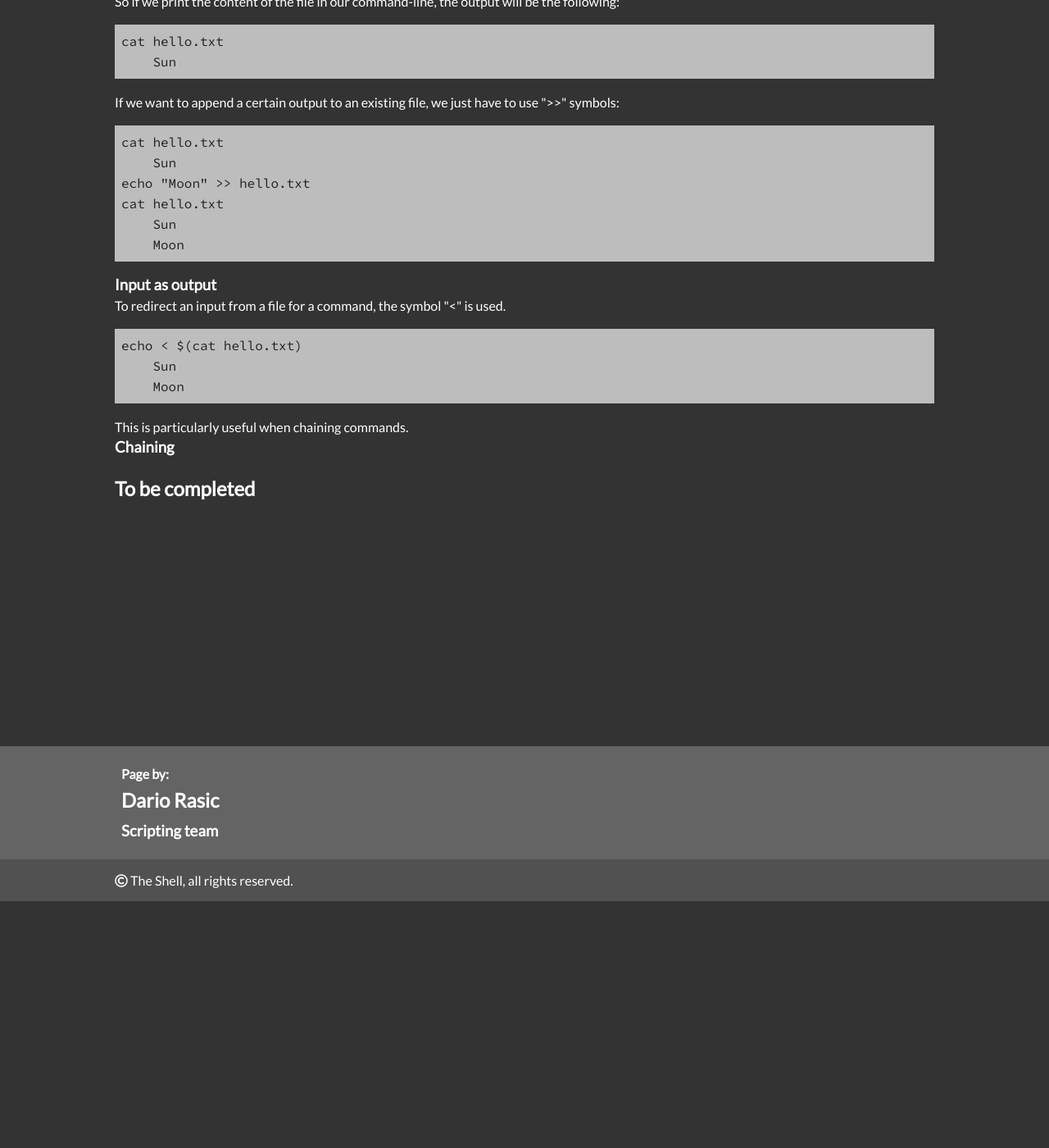
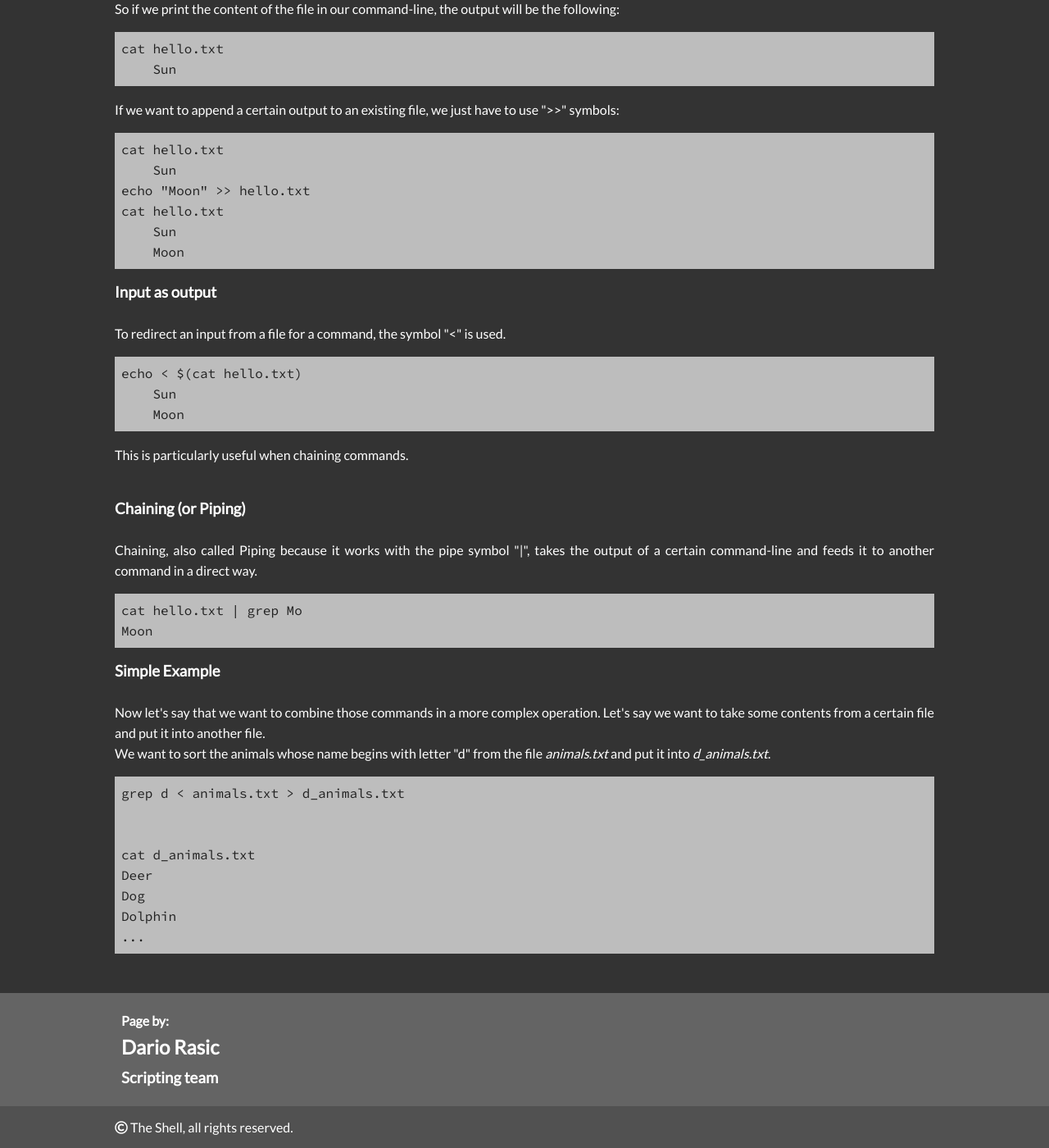
Before and after one commit to bvlj/usi_sa1_theshell_ch, a Jekyll site: the page built from site/pages/scripts/redirection.html, in a window 1280 px wide and 1400 px high, scrolled down 301 px. Shown: the whole window at 82% size. Built offline with Jekyll 4.4.1, drawn with Linux system fonts in a browser that asks for light colours; nearby versions of some CDN libraries; comment, search, counter and statistics services are not loaded.

Commit message:
finished the redirection file, with piping and example
git-svn-id: svn+ssh://atelier.inf.usi.ch/home/bevilj/group-1@154 a672b425-5310-4d7a-af5c-997e18724b81

```diff
--- a/site/pages/scripts/redirection.html
+++ b/site/pages/scripts/redirection.html
@@ -7,9 +7,10 @@ author: Dario Rasic
 title: Redirection
 ---
 <p>
+
 <h3>Output as input</h3>
-
-<p>To redirect a certain output of the command-line we have to use the symbol "&gt;".<br>
+<br>
+To redirect a certain output of the command-line we have to use the symbol "&gt;".<br>
 
 In this case, we will use a file named <i>hello.txt</i>, in which we want to insert
 a certain output ("Sun" in this case):<br>
@@ -26,7 +27,7 @@ cat hello.txt
 </pre>
 
 If we want to append a certain output to an existing file,
-we just have to use "&gt;&gt;" symbols:</p>
+we just have to use "&gt;&gt;" symbols:
 
 <pre>
 cat hello.txt
@@ -39,7 +40,7 @@ cat hello.txt
 
 <!-- Input redirection text -->
 <h3>Input as output</h3>
-
+<br>
 To redirect an input from a file for a command, the symbol "&lt;" is used.
 
 <pre>
@@ -47,14 +48,34 @@ echo < $(cat hello.txt)
     Sun
     Moon
 </pre>
+<p>This is particularly useful when chaining commands.</p>
+<br>
+<!-- Chaining command text -->
+<h3>Chaining (or Piping)</h3>
+<br>
+Chaining, also called Piping because it works with the pipe symbol "|", takes the output of a certain command-line and feeds it to another command in a direct way.
+<!-- Table for the example of the piping command -->
+<pre>
+cat hello.txt | grep Mo
+Moon
+</pre>
 
-This is particularly useful when chaining commands.
+<!-- A simple example -->
+<h3>Simple Example</h3>
+<br>
+Now let's say that we want to combine those commands in a more complex operation. Let's say we want to take some contents from a certain file and put it into another file.<br>
 
+We want to sort the animals whose name begins with letter "d"  from the file <i>animals.txt</i> and put it into <i>d_animals.txt</i>.<br>
+
+<pre>
+grep d < animals.txt > d_animals.txt
 <br>
+cat d_animals.txt
+Deer
+Dog
+Dolphin
+...
+</pre>
 
-<!-- Chaining command text -->
-<h3>Chaining</h3>
-<br>
-<h1>To be completed</h1>
 
 </p>
```
Also changed, not shown: site/pages/scripts/base_commands.html (+4 -5 lines).
